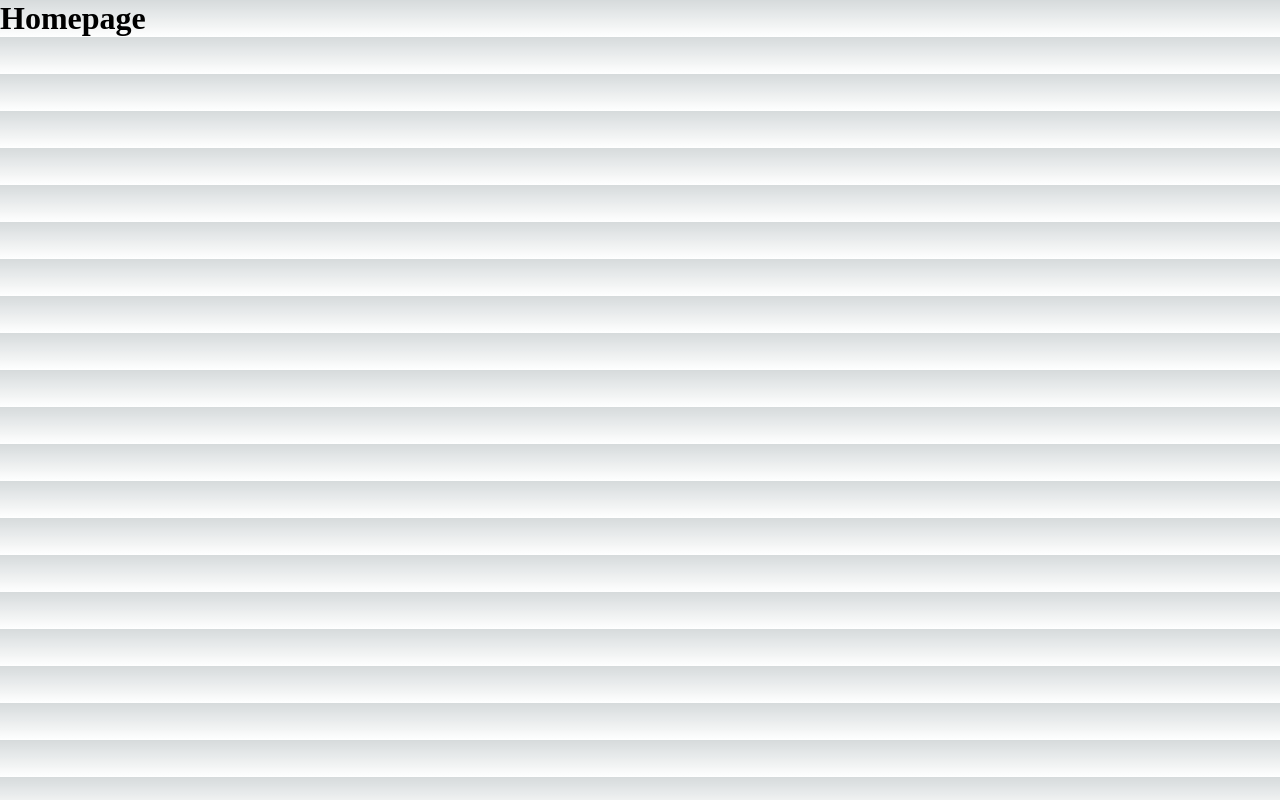
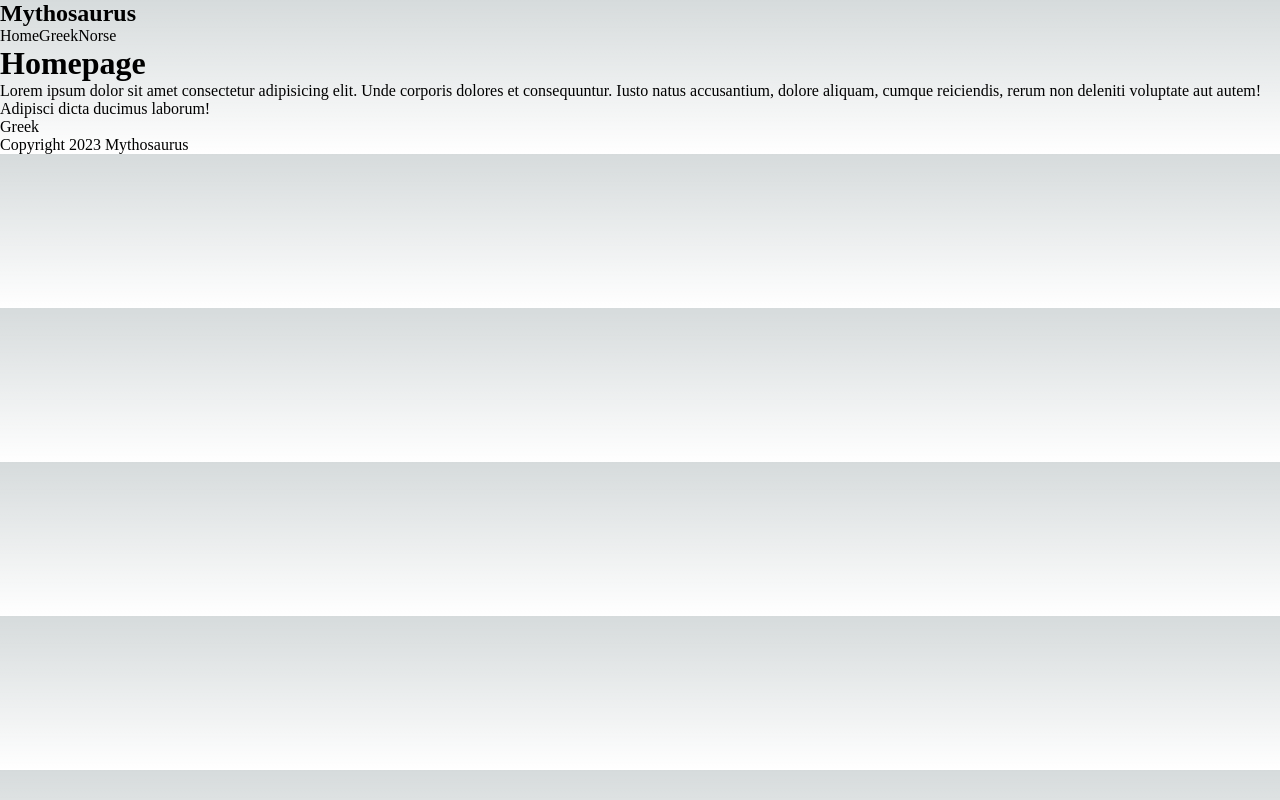
Before and after one commit to Richtoizan/next-mythosaurus, a Next.js app in the folder next-mythosaurus/: page / in a window 1280 px wide. Built offline with nearby package versions, Linux system fonts and the light colour scheme.

Commit message:
Added basic pages, routing and template foundation with a navbar and footer

```diff
--- /dev/null
+++ b/next-mythosaurus/comps/Footer.js
@@ -0,0 +1,9 @@
+const Footer = () => {
+    return (
+        <div>
+            Copyright 2023 Mythosaurus
+        </div>
+     );
+}
+
+export default Footer;
--- /dev/null
+++ b/next-mythosaurus/comps/Navbar.js
@@ -0,0 +1,16 @@
+import Link from 'next/link';
+
+const Navbar = () => {
+    return (
+        <nav>
+            <div className="logo">
+                <h1>Mythosaurus</h1>
+            </div>
+            <Link href="/">Home</Link>
+            <Link href="/greek">Greek</Link>
+            <Link href="/norse">Norse</Link>
+        </nav>
+    );
+}
+
+export default Navbar;
--- a/next-mythosaurus/pages/index.js
+++ b/next-mythosaurus/pages/index.js
@@ -2,13 +2,24 @@ import Head from 'next/head'
 import Image from 'next/image'
 import { Inter } from 'next/font/google'
 import styles from '@/styles/Home.module.css'
+import Navbar from '@/comps/Navbar'
+import Footer from '@/comps/Footer'
+import Link from 'next/link'
 
 const inter = Inter({ subsets: ['latin'] })
 
 export default function Home() {
   return (
     <div>
+      <Navbar />
       <h1>Homepage</h1>
+      <p>Lorem ipsum dolor sit amet consectetur adipisicing elit. Unde corporis dolores et consequuntur. Iusto natus accusantium, dolore aliquam, cumque reiciendis, rerum non deleniti voluptate aut autem! Adipisci dicta ducimus laborum!</p>
+
+      <Link href="/greek">
+        Greek
+      </Link>
+
+      <Footer />
     </div>
   )
 }
```
Also changed, not shown: next-mythosaurus/pages/about.js (added, +11 -0 lines), next-mythosaurus/pages/greek/index.js (added, +9 -0 lines), next-mythosaurus/pages/greek/zeus.js (added, +11 -0 lines), next-mythosaurus/pages/norse/index.js (added, +9 -0 lines), next-mythosaurus/pages/norse/odin.js (added, +11 -0 lines).
